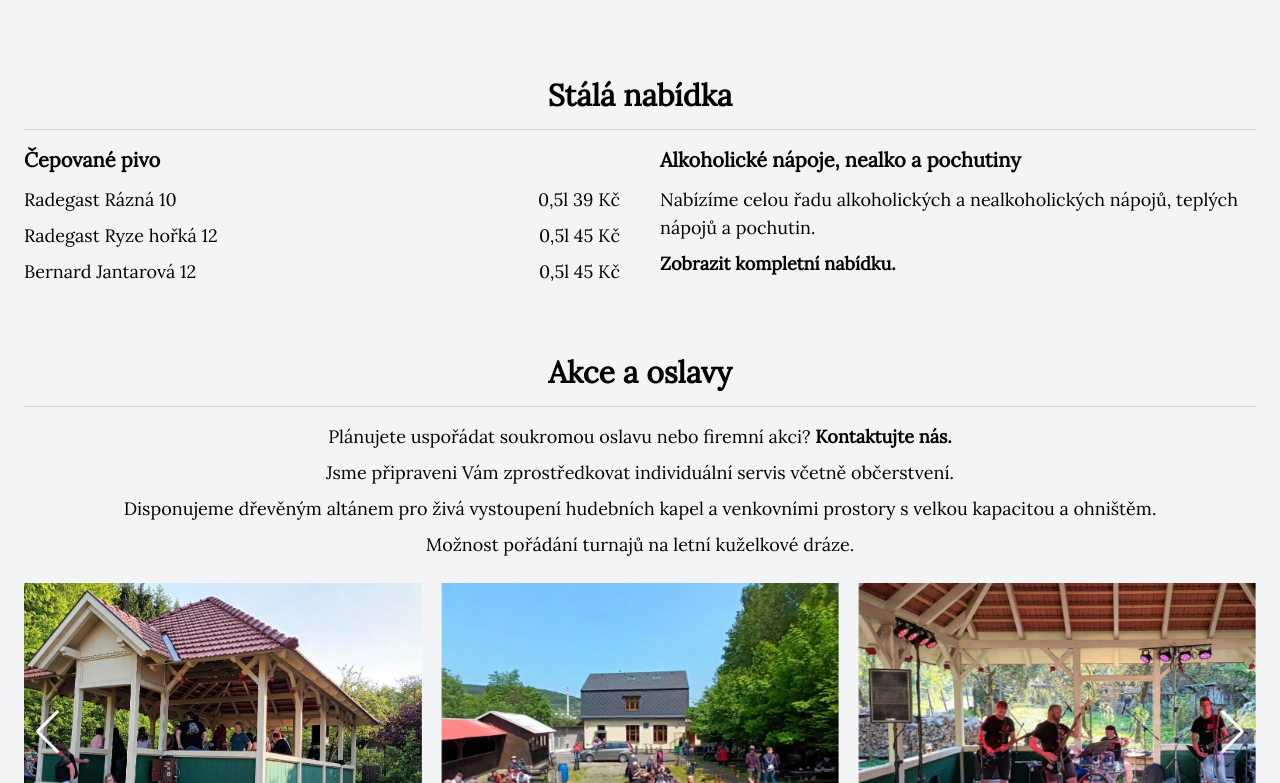
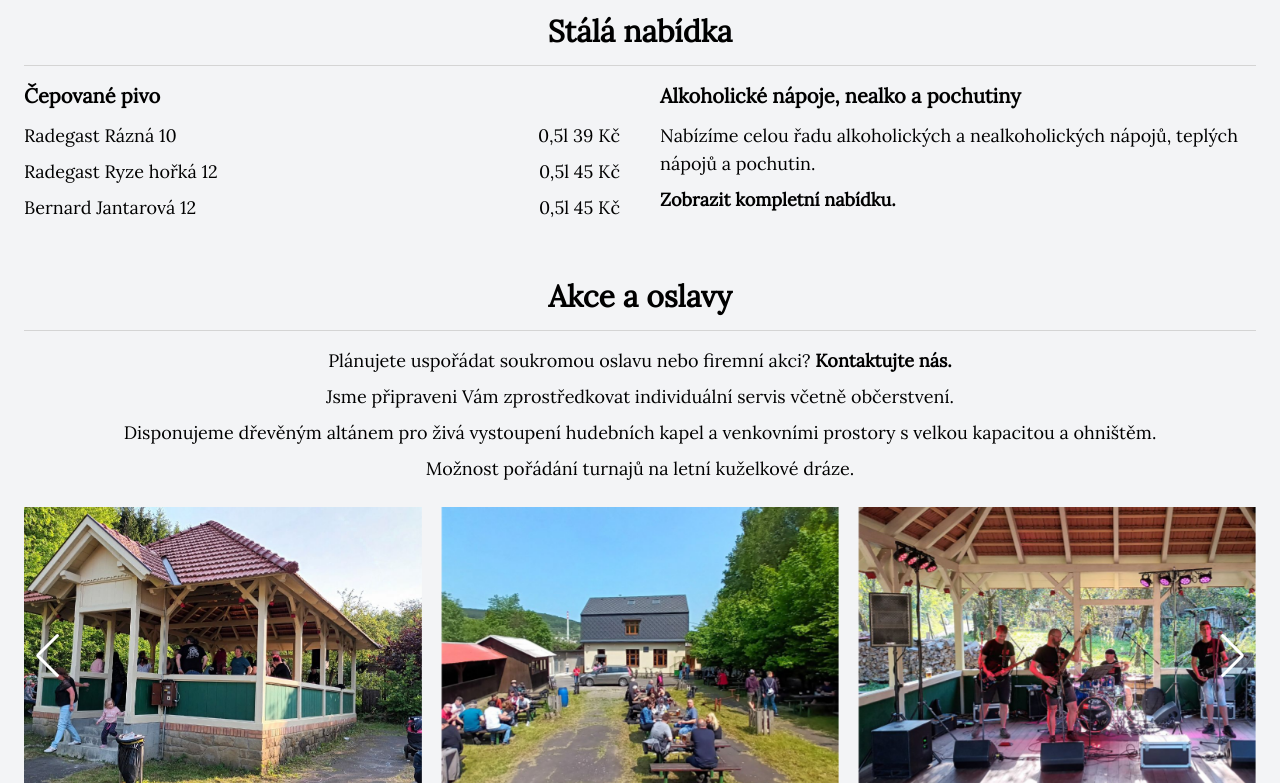
Before and after one commit to stepanmk/potucky, a plain HTML site: page index.html in a window 1280 px wide. Shown: the part 1442-2225 px from the top of the page. Drawn offline with nearby package versions, Linux system fonts and the light colour scheme.

Commit message:
almost done

```diff
--- a/index.html
+++ b/index.html
@@ -146,7 +146,7 @@
 
   <main class="w-full max-w-[1600px] mx-auto text-center flex-grow">
 
-    <div class="flex flex-col gap-y-8">
+    <div class="flex flex-col">
       <div class="p-6">
         <h3 class="text-3xl font-semibold pb-4 border-b border-neutral-300">Úvod</h3>
         <div class="flex lg:flex-row flex-col pt-4 lg:gap-14 gap-6">
@@ -178,7 +178,7 @@
       <div class="p-6">
         <h3 class="text-3xl font-semibold pb-4 border-b border-neutral-300">Stálá nabídka</h3>
         <div class="flex lg:flex-row flex-col pt-4 gap-10">
-          <div class="lg:w-[50%] h-32 flex flex-col items-start">
+          <div class="lg:w-[50%] flex flex-col items-start">
             <span class="font-semibold text-xl mb-3">Čepované pivo</span>
             <div class="text-lg mb-2 flex justify-between w-full">
               <span >Radegast Rázná 10</span>
@@ -193,8 +193,8 @@
               <span >0,5l 45 Kč</span>
             </div>
           </div>
-          <div class="lg:w-[50%] h-32 flex flex-col items-start">
-            <span class="font-semibold text-xl mb-3">Alkoholické nápoje, nealko a pochutiny</span>
+          <div class="lg:w-[50%] flex flex-col items-start">
+            <span class="font-semibold text-xl mb-3 text-left">Alkoholické nápoje, nealko a pochutiny</span>
             <p class="text-lg text-left mb-2">Nabízíme celou řadu alkoholických a nealkoholických nápojů, teplých nápojů a pochutin.</p>
             <p class="text-lg text-left hover:underline hover:cursor-pointer font-semibold">Zobrazit kompletní nabídku.</p>
           </div>
```
